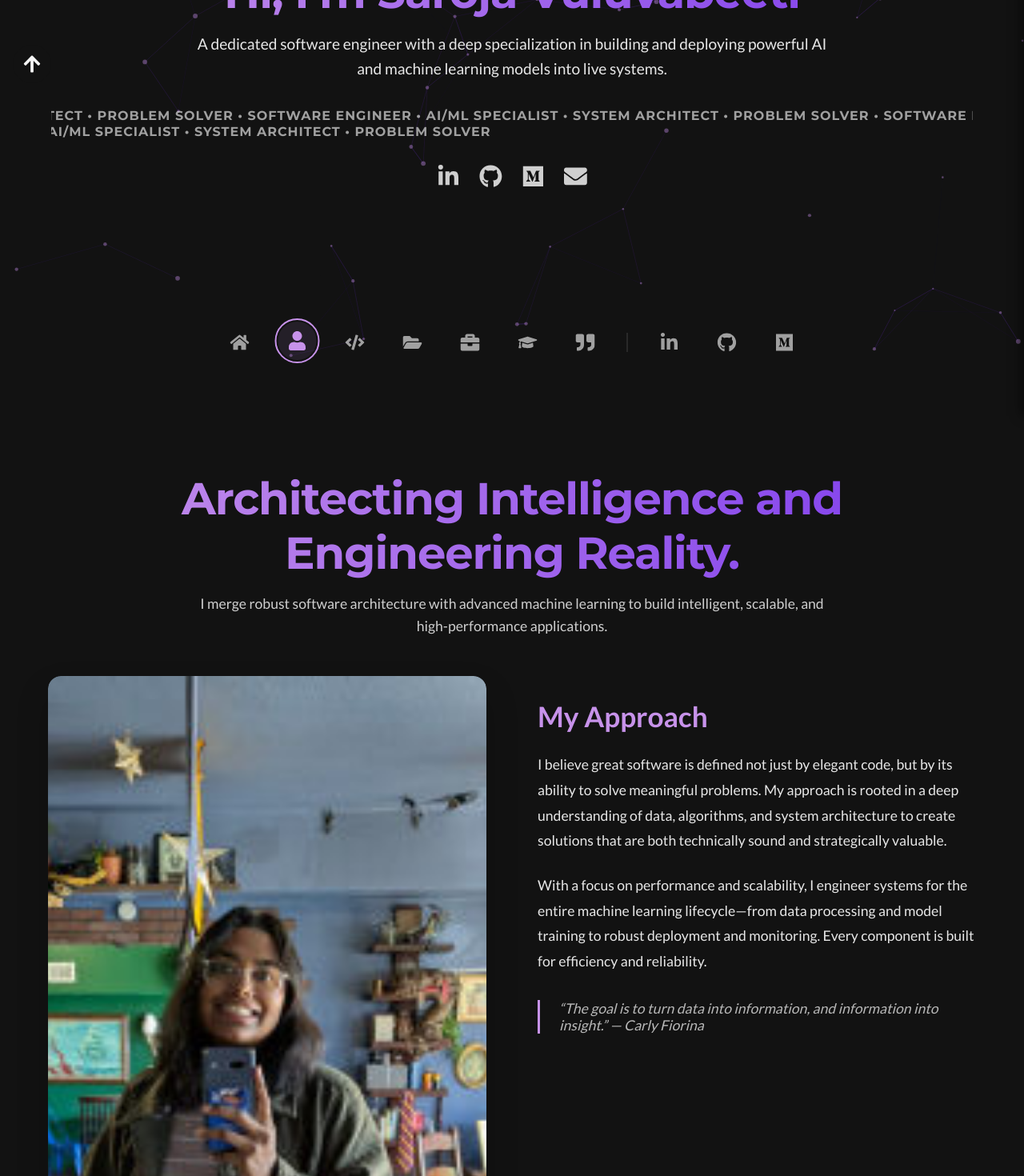
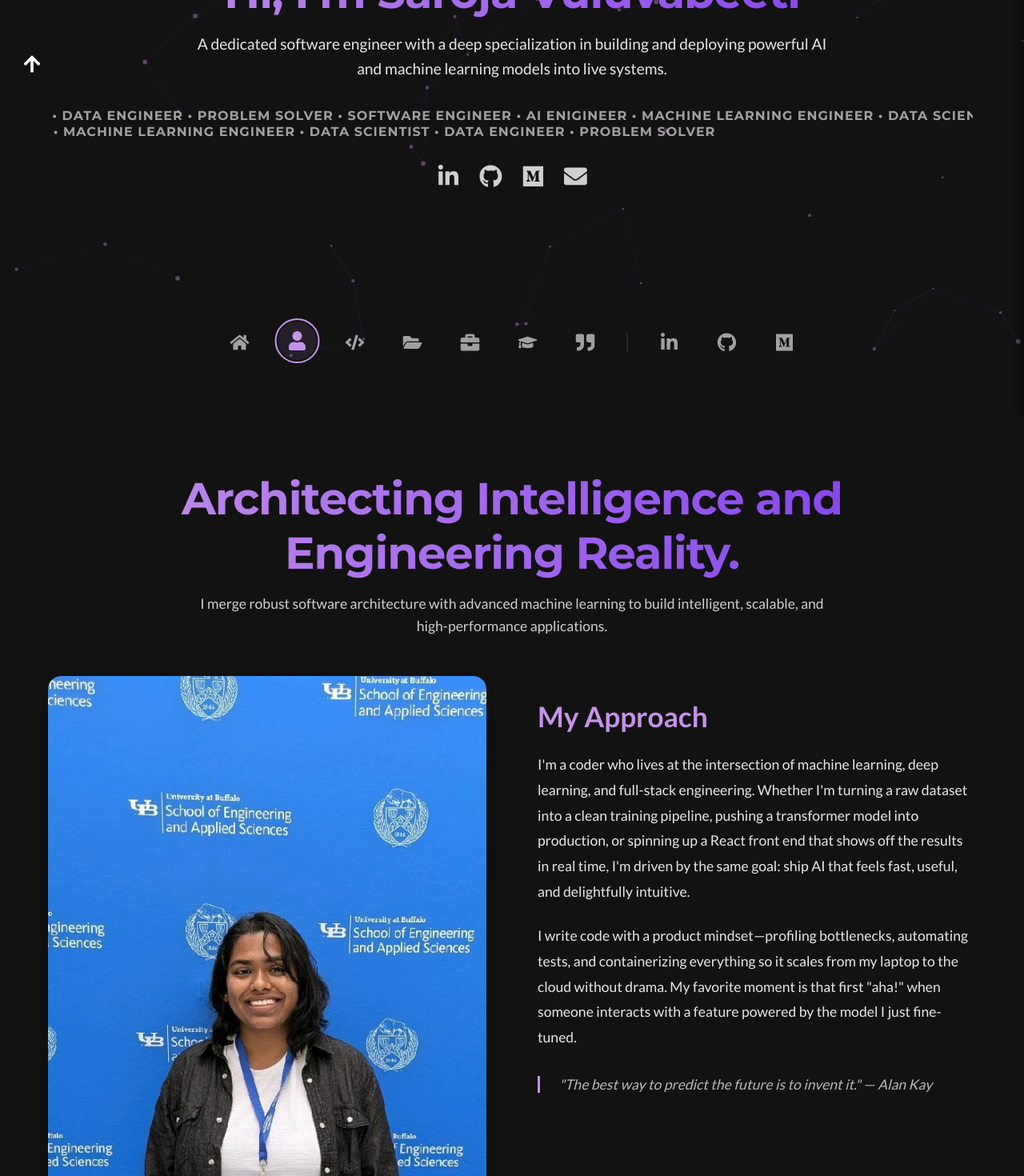
Before and after one commit to Saroja-4050/SarojaVuluvabeeti-, a React (Create React App) app: page / in a window 1280 px wide. Shown: the part 320-1790 px from the top of the page at 80% size. Built offline with nearby package versions, Linux system fonts and the light colour scheme.

Commit message:
ALL DONE

```diff
--- a/src/components/About.js
+++ b/src/components/About.js
@@ -4,12 +4,6 @@ import './About.css';
 export default function About() {
   return (
     <section id="about" className="about-section">
-      {/* The repeating text at the top (e.g., "SOFTWARE ENGINEER • AI/ML ENGINEER")
-        would likely be in a parent component or its own component.
-        Based on your image, here are the recommended new strings:
-        "SOFTWARE ENGINEER", "AI/ML ENGINEER", "SYSTEM ARCHITECT", "PROBLEM SOLVER"
-      */}
-
       {/* big, centered section header */}
       <h1 className="about-header">Architecting Intelligence and Engineering Reality.</h1>
       <p className="about-subheader">
@@ -18,19 +12,18 @@ export default function About() {
 
       <div className="about-inner">
         <div className="about-image">
-          {/* The image of you, who appears to be of South Asian descent, fits perfectly here. */}
-          <img src="/images/profile.jpg" alt="A smiling software and AI/ML engineer" />
+          <img src="/images/profile1.jpg" alt="A smiling software and AI/ML engineer" />
         </div>
         <div className="about-copy">
           <h2 className="section-title">My Approach</h2>
           <p className="section-content">
-            I believe great software is defined not just by elegant code, but by its ability to solve meaningful problems. My approach is rooted in a deep understanding of data, algorithms, and system architecture to create solutions that are both technically sound and strategically valuable.
+            I'm a coder who lives at the intersection of machine learning, deep learning, and full-stack engineering. Whether I'm turning a raw dataset into a clean training pipeline, pushing a transformer model into production, or spinning up a React front end that shows off the results in real time, I'm driven by the same goal: ship AI that feels fast, useful, and delightfully intuitive.
           </p>
           <p className="section-content">
-            With a focus on performance and scalability, I engineer systems for the entire machine learning lifecycle—from data processing and model training to robust deployment and monitoring. Every component is built for efficiency and reliability.
+            I write code with a product mindset—profiling bottlenecks, automating tests, and containerizing everything so it scales from my laptop to the cloud without drama. My favorite moment is that first "aha!" when someone interacts with a feature powered by the model I just fine-tuned.
           </p>
           <p className="section-quote">
-            “The goal is to turn data into information, and information into insight.” — Carly Fiorina
+            "The best way to predict the future is to invent it." — Alan Kay
           </p>
         </div>
       </div>
--- a/src/components/Hero.js
+++ b/src/components/Hero.js
@@ -19,8 +19,10 @@ const socialLinks = [
 // more profile-focused titles
 const movingWords = [
   'Software Engineer',
-  'AI/ML Specialist',
-  'System Architect',
+  'AI Enigineer',
+  'Machine Learning engineer',
+  'Data Scientist',
+  'Data Engineer',
   'Problem Solver'
 ];
 
```
